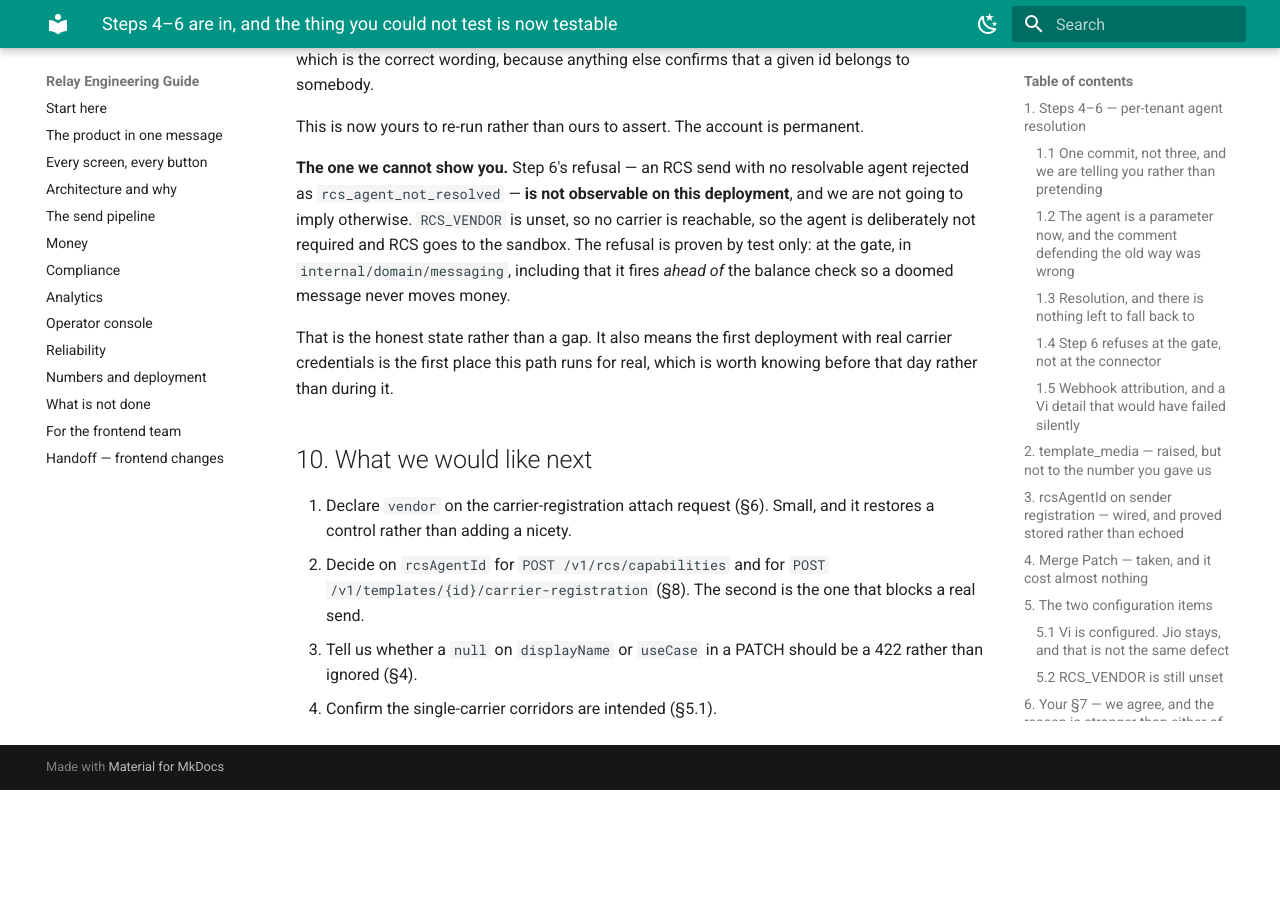
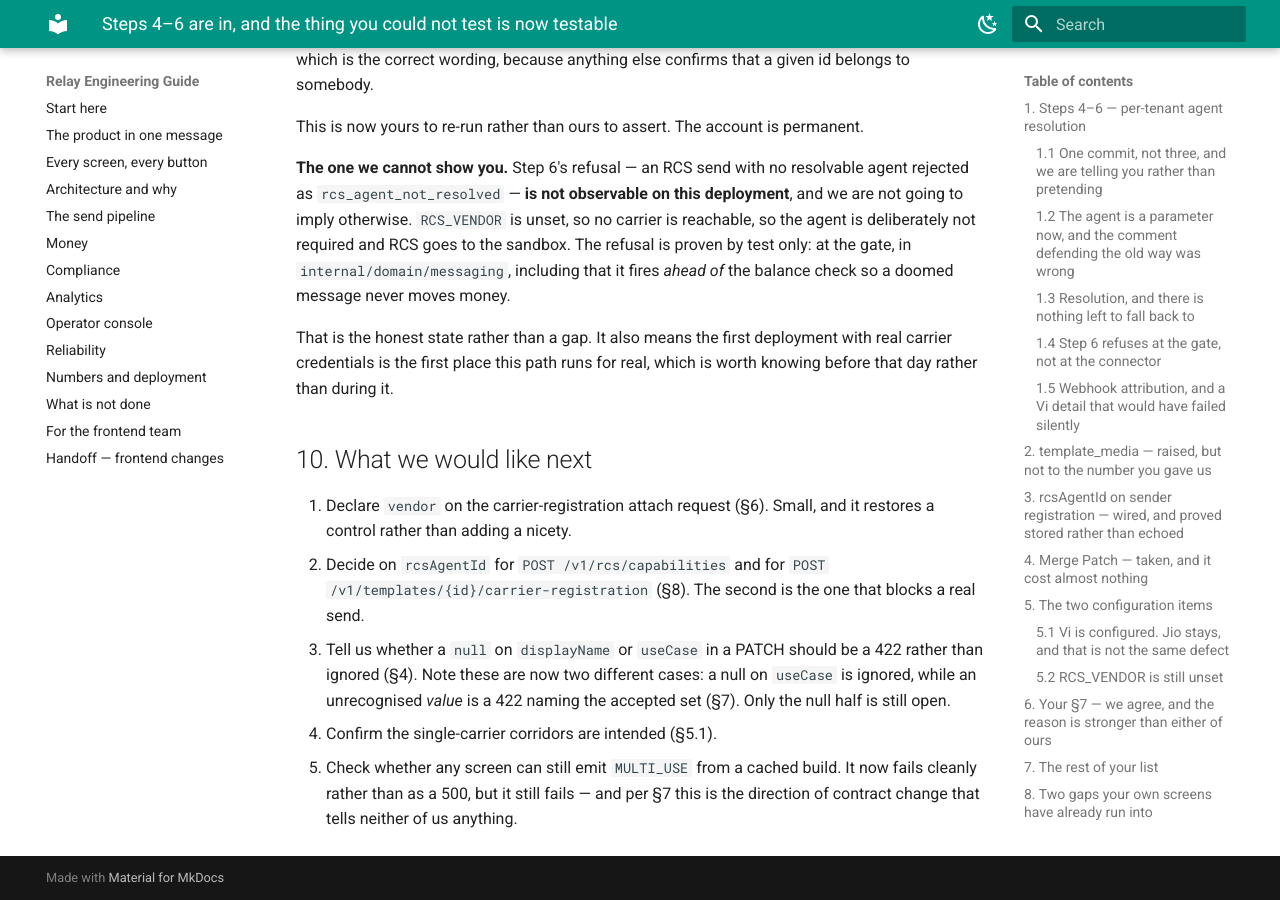
Before and after one commit to saeedafri/SMS-BE, an MkDocs documentation site: the page built from docs/HANDOFF_TO_UI_2026-09-11b.md, in a window 1280 px wide and 900 px high, scrolled down 11321 px. Built offline with MkDocs 1.6.1 and Material for MkDocs 9.7.7, drawn with Linux system fonts in a browser that asks for light colours; before the commit the page ends 12111 px from its top, so only the background shows below that.

Commit message:
docs: separate the two useCase cases in the asks list
A null on useCase is still ignored; an unrecognised value is now a 422
naming the accepted set. Only the null half is an open question, and
listing them together invited one answer to a question that is two.

Adds the cached-build check for MULTI_USE, which is the same silent
direction the rest of the document is about.

```diff
--- a/docs/HANDOFF_TO_UI_2026-09-11b.md
+++ b/docs/HANDOFF_TO_UI_2026-09-11b.md
@@ -510,5 +510,10 @@ is worth knowing before that day rather than during it.
    `POST /v1/templates/{id}/carrier-registration` (§8). The second is the one
    that blocks a real send.
 3. Tell us whether a `null` on `displayName` or `useCase` in a PATCH should be
-   a 422 rather than ignored (§4).
+   a 422 rather than ignored (§4). Note these are now two different cases: a
+   null on `useCase` is ignored, while an unrecognised *value* is a 422 naming
+   the accepted set (§7). Only the null half is still open.
 4. Confirm the single-carrier corridors are intended (§5.1).
+5. Check whether any screen can still emit `MULTI_USE` from a cached build. It
+   now fails cleanly rather than as a 500, but it still fails — and per §7 this
+   is the direction of contract change that tells neither of us anything.
```
